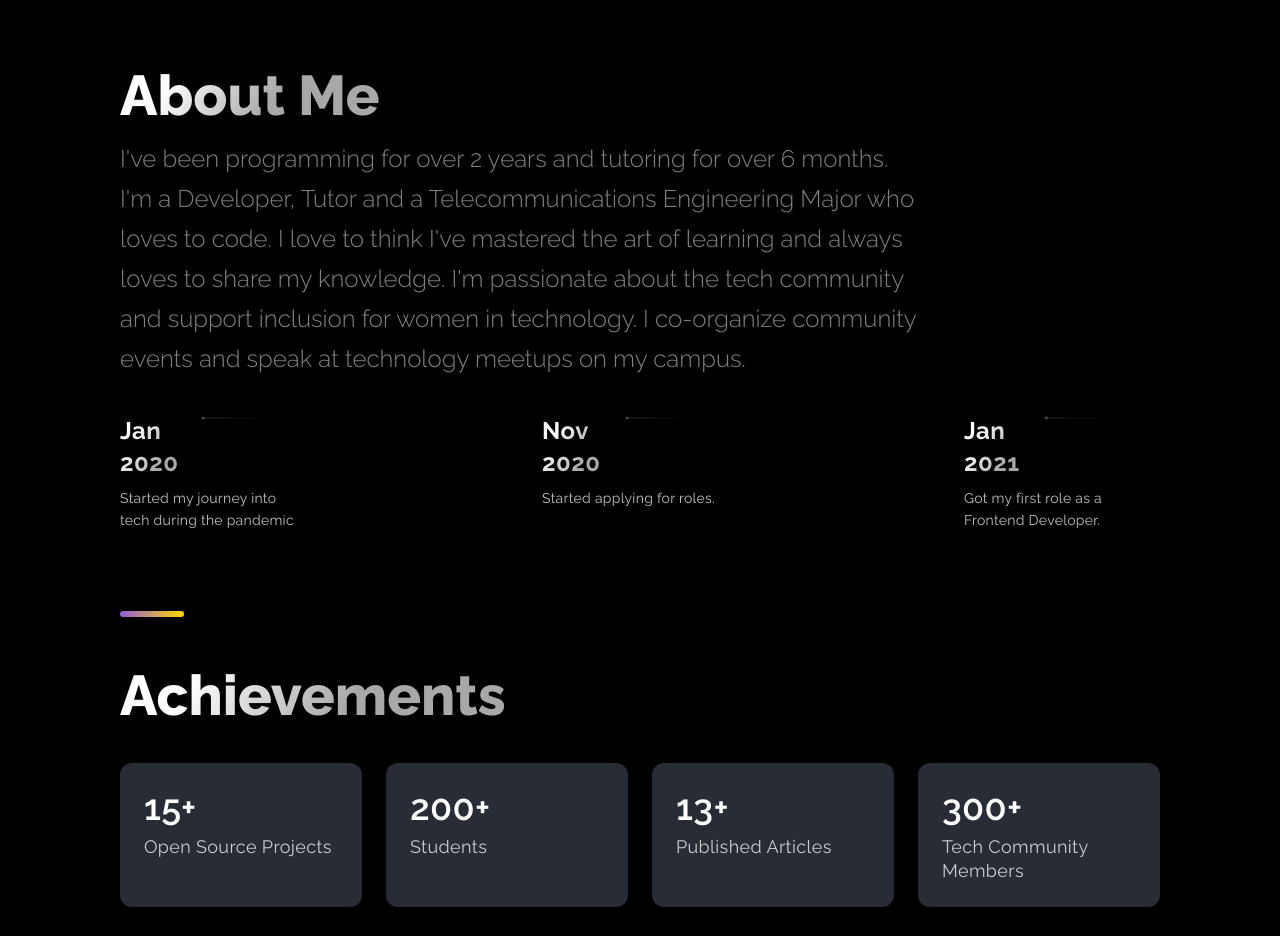
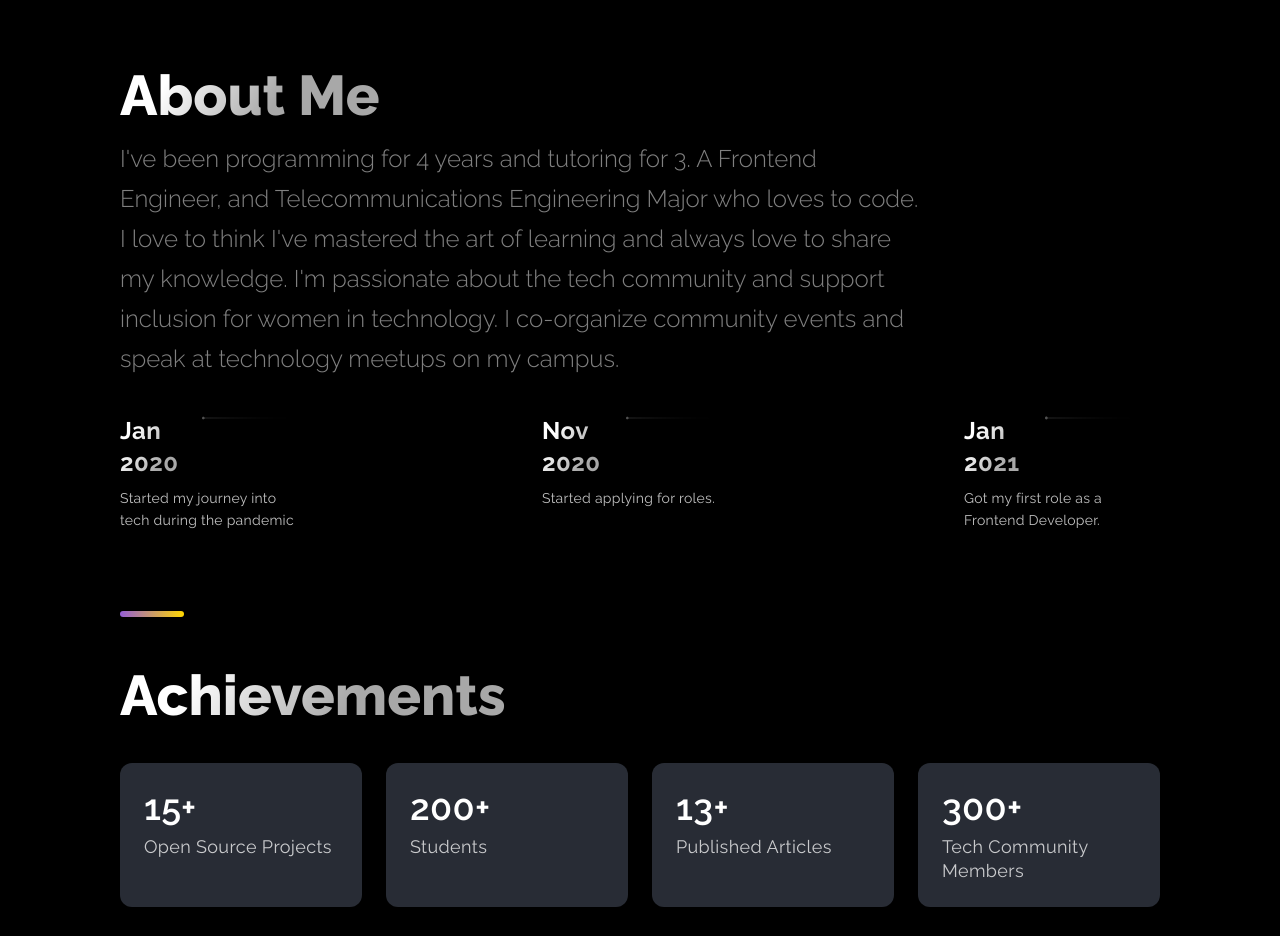
Before and after one commit to EmmanuelObi/Portfolio-2022, a Next.js app: page / in a window 1280 px wide. Shown: the part 3000-3936 px from the top of the page. Built offline with nearby package versions, Linux system fonts and the light colour scheme.

Commit message:
Update TimeLine.js

```diff
--- a/src/components/TimeLine/TimeLine.js
+++ b/src/components/TimeLine/TimeLine.js
@@ -68,10 +68,10 @@ const Timeline = () => {
       <br />
       <SectionTitle>About Me</SectionTitle>
       <SectionText>
-        I've been programming for over 2 years and tutoring for over 6 months.
-        I'm a Developer, Tutor and a Telecommunications Engineering Major who
+        I've been programming for 4 years and tutoring for 3.
+        A Frontend Engineer, and Telecommunications Engineering Major who
         loves to code. I love to think I've mastered the art of learning and
-        always loves to share my knowledge. I'm passionate about the tech
+        always love to share my knowledge. I'm passionate about the tech
         community and support inclusion for women in technology. I co-organize
         community events and speak at technology meetups on my campus.
       </SectionText>
```
